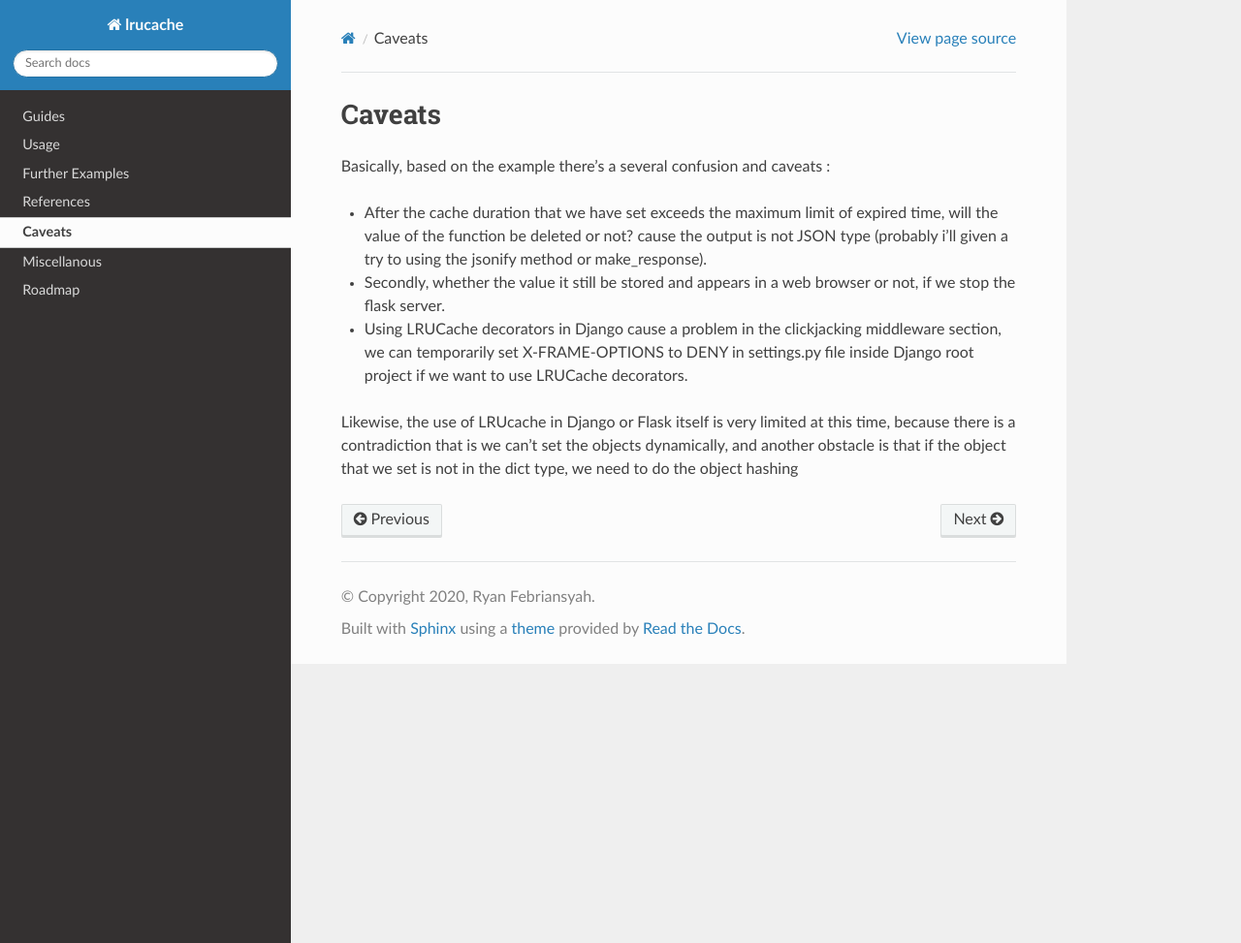
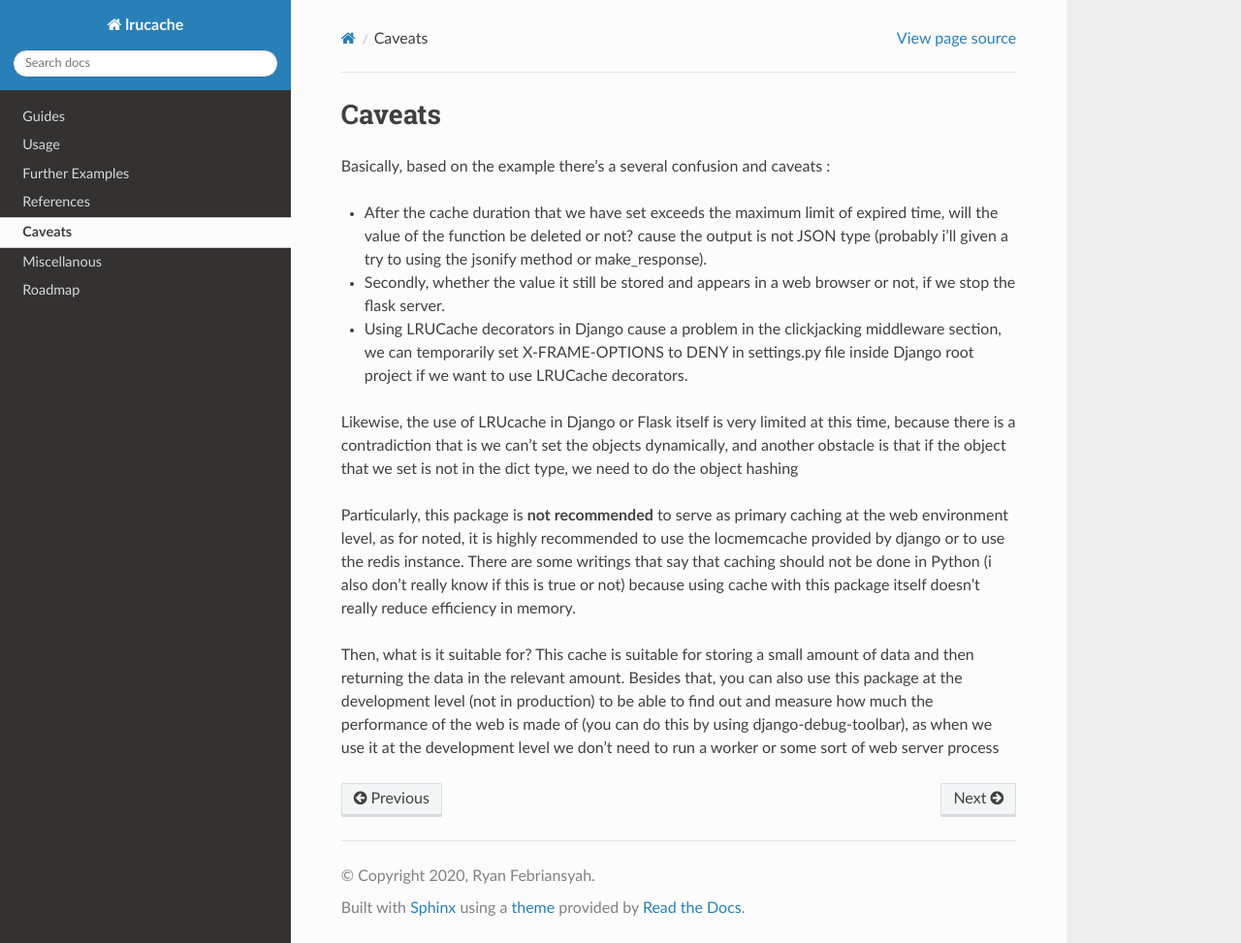
Before and after one commit to sodrooome/lru-cache, a Sphinx documentation site: the page built from docs/caveats.rst, in a window 1280 px wide and 973 px high. Shown: the whole window at 97% size. Built offline with Sphinx 7.4.7 and the Read the Docs theme 2.0.0, drawn with Linux system fonts in a browser that asks for light colours.

Commit message:
docs: add caveats section and upgrade requirements

```diff
--- a/docs/caveats.rst
+++ b/docs/caveats.rst
@@ -11,3 +11,7 @@ Basically, based on the example there’s a several confusion and caveats :
 - Using LRUCache decorators in Django cause a problem in the clickjacking middleware section, we can temporarily set X-FRAME-OPTIONS to DENY in settings.py file inside Django root project if we want to use LRUCache decorators.
 
 Likewise, the use of LRUcache in Django or Flask itself is very limited at this time, because there is a contradiction that is we can’t set the objects dynamically, and another obstacle is that if the object that we set is not in the dict type, we need to do the object hashing
+
+Particularly, this package is **not recommended** to serve as primary caching at the web environment level, as for noted, it is highly recommended to use the locmemcache provided by django or to use the redis instance. There are some writings that say that caching should not be done in Python (i also don't really know if this is true or not) because using cache with this package itself doesn't really reduce efficiency in memory.
+
+Then, what is it suitable for? This cache is suitable for storing a small amount of data and then returning the data in the relevant amount. Besides that, you can also use this package at the development level (not in production) to be able to find out and measure how much the performance of the web is made of (you can do this by using django-debug-toolbar), as when we use it at the development level we don't need to run a worker or some sort of web server process
```
Also changed, not shown: docs/requirements.txt (+7 -0 lines).
